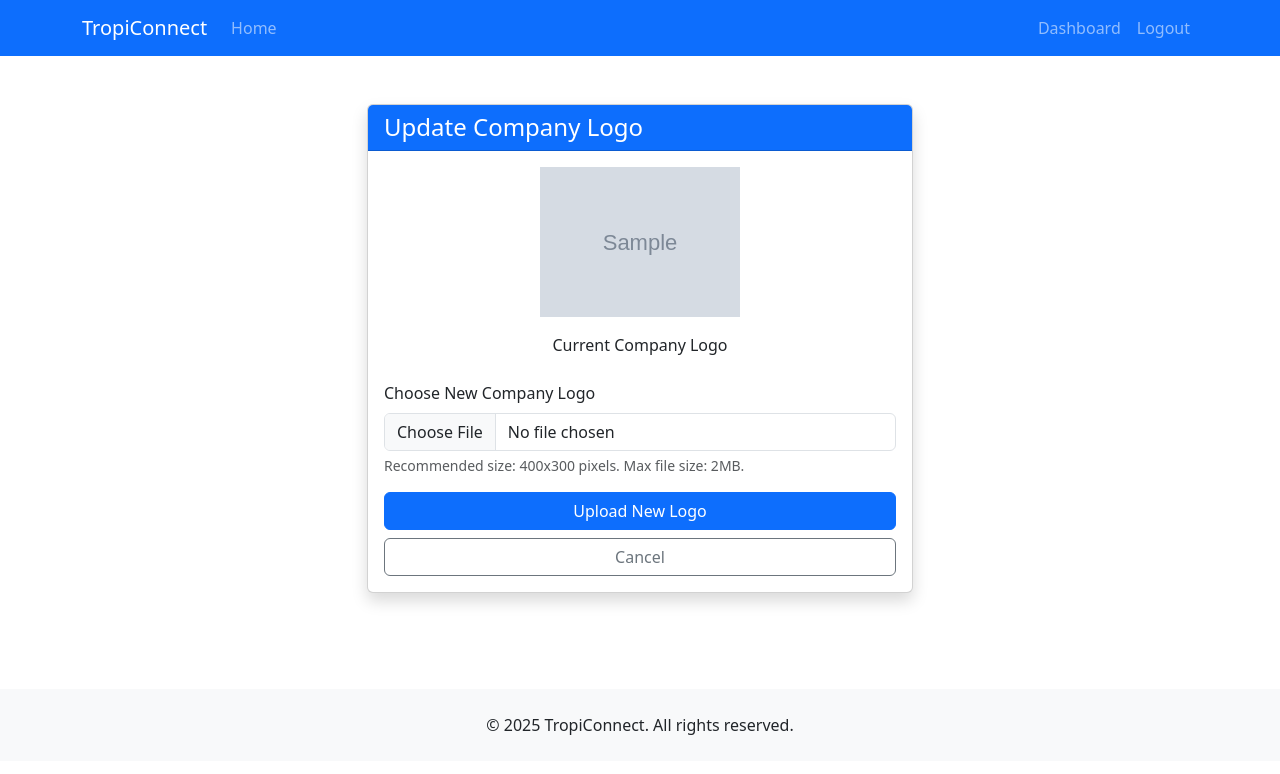
After one commit to egoist945402376/CDIDEMO, a Django app: page /dashboard/update-company-logo/ in a window 1280 px wide. The commit adds this page. Shown: the top 774 px of the page. Run offline with Django 5.2, Linux system fonts and the light colour scheme; a user stored in the database is signed in; tables that the repository leaves empty hold one stand-in row (values such as "Sample post"); grey boxes marked "Sample" are stand-in pictures.

Commit message:
buyer can update their logo now.

```diff
--- a/tropiconnect/supplychain/forms.py
+++ b/tropiconnect/supplychain/forms.py
@@ -82,6 +82,20 @@ class ProfilePictureForm(forms.ModelForm):
         }
 
 
+class CompanyLogoForm(forms.ModelForm):
+    """Form used for updating company logo"""
+    class Meta:
+        model = BuyerProfile
+        fields = ['company_logo']
+        widgets = {
+            'company_logo': forms.FileInput(attrs={
+                'class': 'form-control',
+                'accept': 'image/*'
+            })
+        }
+
+
+
 
 def __init__(self, *args, **kwargs):
     super(FarmerRegistrationForm, self).__init__(*args, **kwargs)
--- /dev/null
+++ b/tropiconnect/supplychain/templates/supplychain/update_company_logo.html
@@ -0,0 +1,49 @@
+{% extends "supplychain/base.html" %}
+{% load static %}
+
+{% block content %}
+<div class="container py-5">
+    <div class="row justify-content-center">
+        <div class="col-md-6">
+            <div class="card shadow">
+                <div class="card-header bg-primary text-white">
+                    <h4 class="mb-0">Update Company Logo</h4>
+                </div>
+                <div class="card-body">
+                    <form method="post" enctype="multipart/form-data">
+                        {% csrf_token %}
+
+                        <div class="mb-4 text-center">
+                            {% if buyer.company_logo %}
+                                <img src="{{ buyer.company_logo.url }}" alt="Current company logo" class="mb-3" style="max-width: 200px; max-height: 150px;">
+                                <p class="mb-3">Current Company Logo</p>
+                            {% else %}
+                                <div class="bg-light d-flex align-items-center justify-content-center mx-auto mb-3" style="width: 200px; height: 150px;">
+                                    <i class="bi bi-building text-primary" style="font-size: 80px;"></i>
+                                </div>
+                                <p class="mb-3">No Company Logo Yet</p>
+                            {% endif %}
+                        </div>
+
+                        <div class="mb-3">
+                            <label for="{{ form.company_logo.id_for_label }}" class="form-label">Choose New Company Logo</label>
+                            {{ form.company_logo }}
+                            {% if form.company_logo.errors %}
+                                <div class="text-danger mt-1">
+                                    {{ form.company_logo.errors }}
+                                </div>
+                            {% endif %}
+                            <div class="form-text">Recommended size: 400x300 pixels. Max file size: 2MB.</div>
+                        </div>
+
+                        <div class="d-grid gap-2">
+                            <button type="submit" class="btn btn-primary">Upload New Logo</button>
+                            <a href="{% url 'buyer_dashboard' %}" class="btn btn-outline-secondary">Cancel</a>
+                        </div>
+                    </form>
+                </div>
+            </div>
+        </div>
+    </div>
+</div>
+{% endblock %}
--- a/tropiconnect/supplychain/urls.py
+++ b/tropiconnect/supplychain/urls.py
@@ -10,6 +10,7 @@ urlpatterns = [
     path('farmer/dashboard/', views.farmer_dashboard, name='farmer_dashboard'),
     path('buyer/dashboard/', views.buyer_dashboard, name='buyer_dashboard'),
     path('dashboard/update-profile-picture/', views.update_profile_picture, name='update_profile_picture'),
+    path('dashboard/update-company-logo/', views.update_company_logo, name='update_company_logo'),
     #path('buyer/dashboard/', views.buyer_dashboard, name='buyer_dashboard'),
     #path('farmer/dashboard/', views.farmer_dashboard, name='farmer_dashboard'),
 ]
--- a/tropiconnect/supplychain/views.py
+++ b/tropiconnect/supplychain/views.py
@@ -8,7 +8,7 @@ from .models import FarmerProfile, Farm, FarmPhoto, FarmerProduct
 from .models import BuyerProfile, ProductNeed
 from django.contrib.auth.decorators import login_required
 from django.core.exceptions import PermissionDenied
-from .forms import ProfilePictureForm
+from .forms import ProfilePictureForm, CompanyLogoForm
 
 
 def home(request):
@@ -191,3 +191,28 @@ def update_profile_picture(request):
     }
 
     return render(request, 'supplychain/update_profile_picture.html', context)
+
+
+@login_required
+def update_company_logo(request):
+    """View for updating the buyer's company logo."""
+    try:
+        buyer = BuyerProfile.objects.get(user=request.user)
+    except BuyerProfile.DoesNotExist:
+        raise PermissionDenied("You do not have access to this page.")
+
+    if request.method == 'POST':
+        form = CompanyLogoForm(request.POST, request.FILES, instance=buyer)
+        if form.is_valid():
+            form.save()
+            return redirect('buyer_dashboard')
+    else:
+        form = CompanyLogoForm(instance=buyer)
+
+    context = {
+        'title': 'Update Company Logo',
+        'form': form,
+        'buyer': buyer
+    }
+
+    return render(request, 'supplychain/update_company_logo.html', context)
```
Also changed, not shown: tropiconnect/supplychain/templates/supplychain/buyer_dashboard.html (+9 -0 lines).
